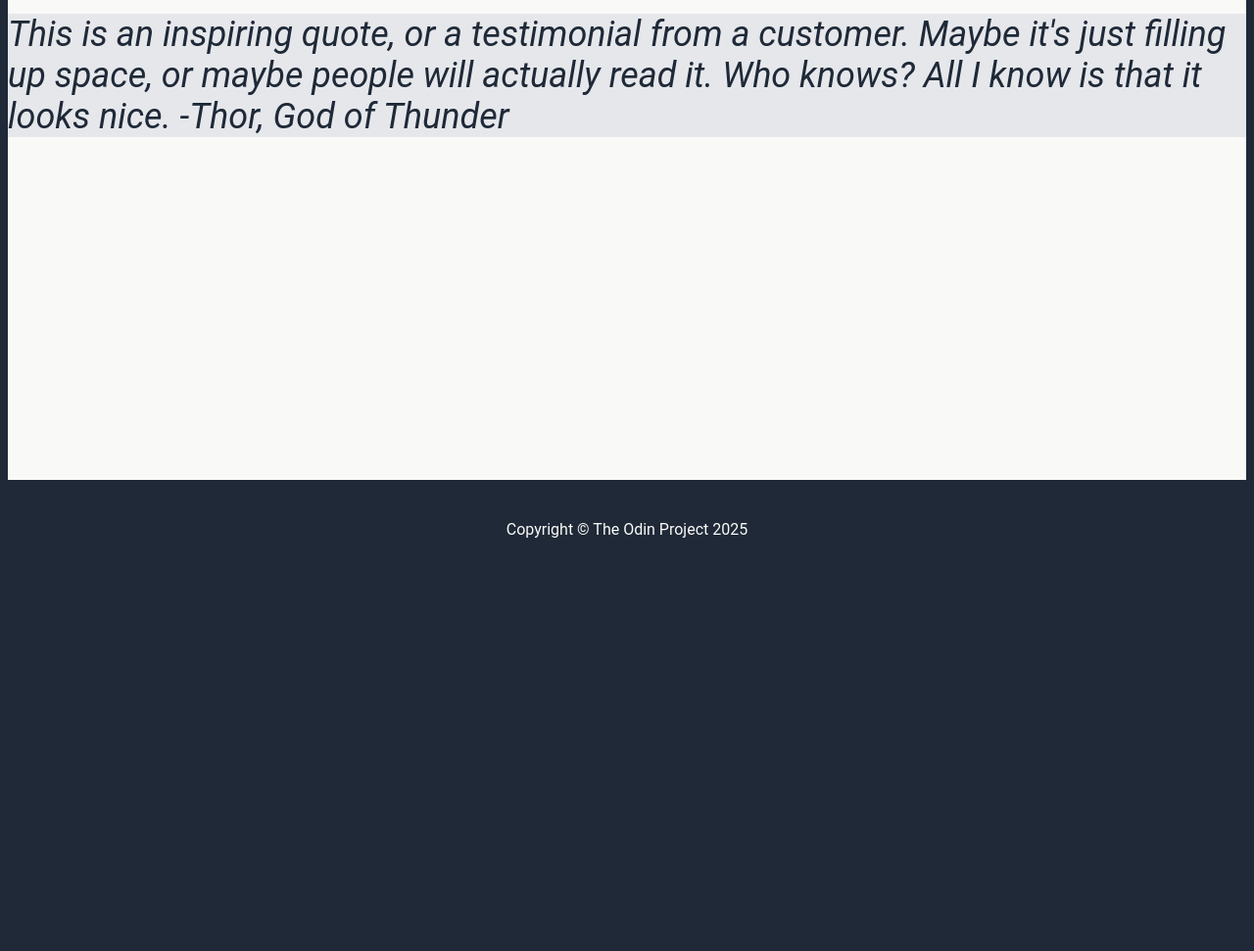
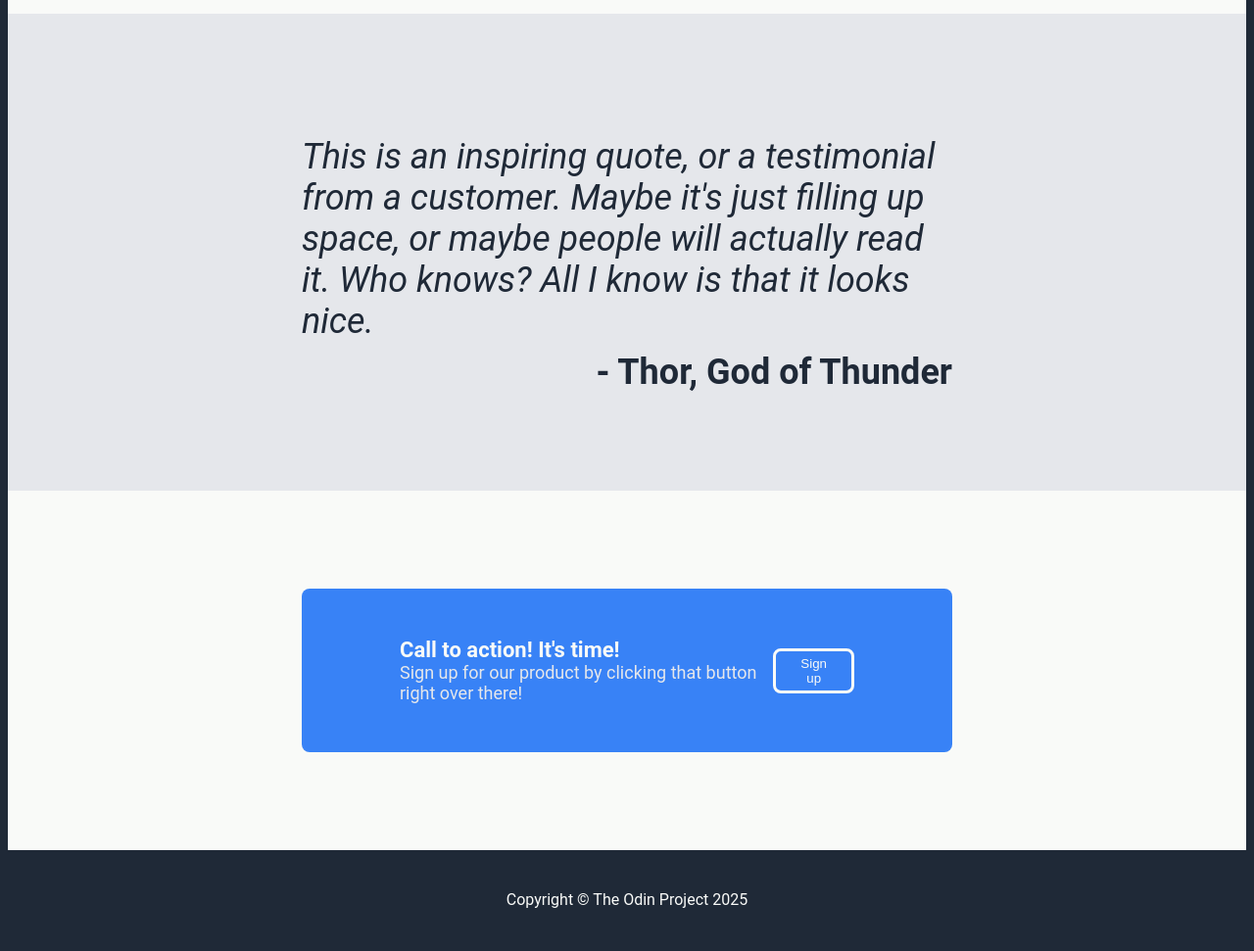
Before and after one commit to TheDS1337/odin-flexbox, a plain HTML site: page index.html in a window 1280 px wide. Shown: the part 1040-2011 px from the top of the page at 98% size. Before the commit the page ends 1638 px from the top, so only its background shows below. Drawn offline with Linux system fonts and the light colour scheme.

Commit message:
Finalize page, remove redundancies
I retrieved to using IDs instead lf classes were possible, removed some
redundant css properties as they are inherited (mostly the color prop).

```diff
--- a/index.html
+++ b/index.html
@@ -11,7 +11,7 @@
 </head>
 
 <body>
-    <div class="header">
+    <div id="header">
         <div id="logo">Header Logo</div>
 
         <ul id="links" class="text">
@@ -21,7 +21,7 @@
         </ul>
     </div>
 
-    <div class="content">
+    <div id="content">
         <div id="content-1">
             <div id="awesome-website">
                 <div id="title">
@@ -83,22 +83,35 @@
         </div>
 
         <div id="content-3">
-            This is an inspiring quote, or a testimonial from a customer.
-            Maybe it's just filling up space, or maybe people will actually read
-            it. Who knows? All I know is that it looks nice.
+            <div id="quote">
+                This is an inspiring quote, or a testimonial from a customer. Maybe it's just filling up space, or maybe people will actually read it. Who knows? All I know is that it looks nice.
+            </div>
 
-            -Thor, God of Thunder
+            <div id="author">
+                - Thor, God of Thunder
+            </div>
         </div>
 
         <div id="content-4">
-            Call to action! It's time!
-            Sign up for our product by clicking that button right over there!
+            <div id="blue-box">
+                <div>
+                    <div id="call-to-action">
+                        Call to action! It's time!
+                    </div>
 
-            Sign up
+                    <div class="text">
+                        Sign up for our product by clicking that button right over there!
+                    </div>
+                </div>
+
+                <div>
+                    <button id="sign-up" style="border: solid #F9FAF8;">Sign up</button>
+                </div>
+            </div>
         </div>
     </div>
 
-    <div class="footer">
+    <div id="footer">
         Copyright &#169; The Odin Project 2025
     </div>
 </body>
--- a/styles.css
+++ b/styles.css
@@ -6,7 +6,7 @@ body {
     flex-direction: column;
 }
 
-.header {
+#header {
     padding-top: 0;
     padding-bottom: 0;
     display: flex;
@@ -28,7 +28,7 @@ body {
     gap: 25px;
 }
 
-.content {
+#content {
     display: flex;
     flex-direction: column;
 }
@@ -52,7 +52,6 @@ body {
 #title {
     font-size: 48px;
     font-weight: 900;
-    color: #F9FAF8;
 }
 
 #sign-up {
@@ -66,7 +65,6 @@ body {
 #image {
     flex-shrink: 0;
     min-width: 50%;
-    color: #E5E7EB;
     background-color: #6D747D;
     display: flex;
     justify-content: center;
@@ -109,31 +107,63 @@ body {
     flex-shrink: 0;
     height: 200px;
     width: 200px;
-    background-color: #F9FAF8;
     border: solid #3882F6;
     border-radius: 8px;
 }
 
 #content-3 {
     font-size: 36px;
-    font-style: italic;
     color: #1F2937;
     background-color: #E5E7EB;
+    padding-top: 125px;
+    padding-bottom: 100px;
+    padding-left: 300px;
+    padding-right: 300px;
+    display: flex;
+    flex-direction: column;
+    justify-content: center;
+    gap: 10px;
+}
+
+#quote {
+    font-style: italic;
+}
+
+#author {
+    font-weight: 700;
+    text-align: end;
 }
 
 #content-4 {
-    height: 350px;
     background-color: #F9FAF8;
+    padding-top: 100px;
+    padding-bottom: 100px;
+    padding-left: 300px;
+    padding-right: 300px;
 }
 
-.footer {
+#blue-box {
+    background-color: #3882F6;
+    padding: 50px 100px;
+    border-radius: 8px;
+    display: flex;
+    justify-content: space-between;
+    align-items: center;
+}
+
+#call-to-action {
+    font-size: 22px;
+    font-weight: 600;
+}
+
+#footer {
     height: 100px;
     display: flex;
     justify-content: center;
     align-items: center;
 }
 
-.header, #content-1 {
+#header, #content-1 {
     padding-left: 300px;
     padding-right: 300px;
 }
```
